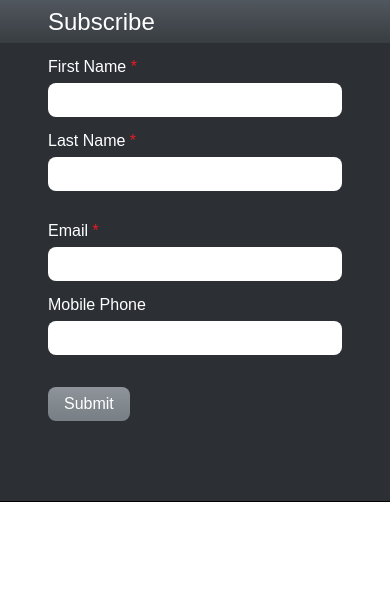
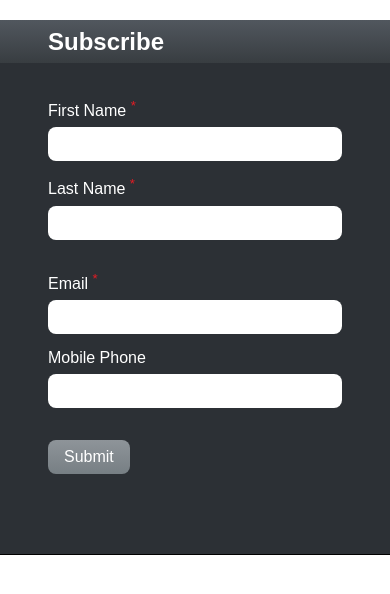
Before and after one commit to billonline33/subscribe-form, a React (Create React App) app: page / in a window 390 px wide. Shown: the top 594 px of the page. Built offline with nearby package versions, Linux system fonts and the light colour scheme.

Commit message:
clean up code

```diff
--- a/src/App.css
+++ b/src/App.css
@@ -1,23 +1,252 @@
-.App-header {
-  background-color: #282c34;
-  min-height: 100vh;
+/* Reset CSS */
+*,
+*::before,
+*::after {
+  -webkit-box-sizing: border-box;
+  box-sizing: border-box;
+}
+html,
+body {
+  margin: 0;
+  padding: 0;
+  border: 0;
+  font-size: 100%;
+  font: inherit;
+  vertical-align: baseline;
+}
+/* HTML5 display-role reset for older browsers */
+article,
+aside,
+details,
+figcaption,
+figure,
+footer,
+header,
+hgroup,
+menu,
+nav,
+section {
+  display: block;
+}
+body {
+  line-height: 1;
+}
+ol,
+ul {
+  list-style: none;
+}
+blockquote,
+q {
+  quotes: none;
+}
+blockquote:before,
+blockquote:after,
+q:before,
+q:after {
+  content: '';
+  content: none;
+}
+table {
+  border-collapse: collapse;
+  border-spacing: 0;
+}
+
+html {
+  font-size: 16px;
+}
+
+body {
+  font-family: Arial, Helvetica, sans-serif;
+  font-weight: 400;
+}
+
+/* subscribe styles */
+.subscribe {
+  background-color: #2c3035;
+  border-bottom: 1px solid #000;
+  margin: 0 auto;
+  max-width: 50rem;
+  min-height: 379px;
+}
+
+.subscribe__header {
+  background: linear-gradient(#51575e, #383d41);
+}
+
+.subscribe__header h2 {
+  color: #fff;
+  font-size: 2rem;
+  line-height: 2.2rem;
+  padding: 0.5rem 4rem;
+}
+
+.subscribe__data {
+  padding: 1rem 4rem 6rem;
+}
+
+.subscribe__row {
+  display: flex;
+  flex-direction: row;
+  margin-bottom: 1.5rem;
+}
+
+.subscribe__group {
   display: flex;
   flex-direction: column;
-  align-items: center;
-  justify-content: center;
-  font-size: calc(10px + 2vmin);
-  color: white;
+  flex-grow: 1;
 }
 
-.App-link {
-  color: #61dafb;
+.subscribe__group:first-child {
+  margin-right: 2rem;
 }
 
-@keyframes App-logo-spin {
-  from {
-    transform: rotate(0deg);
-  }
-  to {
-    transform: rotate(360deg);
+.subscribe__wrapper {
+  position: relative;
+}
+
+.subscribe__group label {
+  color: #fff;
+  font-size: 1.2rem;
+  margin-bottom: 0.5rem;
+}
+
+.subscribe__group p {
+  color: #fff;
+  font-size: 1.2rem;
+  margin: 0 auto;
+  padding-top: 100px;
+}
+
+.subscribe__group label sup {
+  color: #e71b23;
+}
+
+.subscribe__group input {
+  border: none;
+  border-radius: 0.5rem;
+  font-size: 1.2rem;
+  padding: 0.5rem 1.5rem 0.5rem 1rem;
+  width: 100%;
+}
+
+.subscribe__data input[type='submit'] {
+  background: linear-gradient(#8e9499, #777f84);
+  border: none;
+  border-radius: 0.5rem;
+  color: #fff;
+  cursor: pointer;
+  font-size: 1.2rem;
+  padding: 0.5rem 1rem;
+}
+
+.subscribe__data input[type='submit']:hover {
+  box-shadow: 0 0 0.5rem 0.1rem #fff;
+}
+
+/* Large desktops and laptops */
+@media (min-width: 1600px) and (max-width: 1919px) {
+  html {
+    font-size: 16px;
   }
 }
+@media (min-width: 1440px) and (max-width: 1599px) {
+  html {
+    font-size: 16px;
+  }
+}
+@media (min-width: 1200px) and (max-width: 1439px) {
+  html {
+    font-size: 16px;
+  }
+}
+
+/* Portrait tablets and medium desktops */
+@media (min-width: 992px) and (max-width: 1199px) {
+  html {
+    font-size: 16px;
+  }
+}
+
+/* Portrait tablets and small desktops */
+@media (min-width: 768px) and (max-width: 991px) {
+  html {
+    font-size: 16px;
+  }
+
+  /* subscribe styles */
+  .subscribe {
+    max-width: 45rem;
+  }
+}
+
+/* Landscape phones and portrait tablets */
+@media (max-width: 767px) {
+  html {
+    font-size: 16px;
+  }
+
+  /* subscribe styles */
+  .subscribe {
+    max-width: 100%;
+  }
+
+  .subscribe__header h2 {
+    font-size: 1.5rem;
+    line-height: 1.7rem;
+    padding: 0.5rem 3rem;
+  }
+
+  .subscribe__data {
+    padding: 1rem 3rem 5rem;
+  }
+
+  .subscribe__row {
+    margin-bottom: 1rem;
+  }
+
+  .subscribe__group:first-child {
+    margin-right: 1rem;
+  }
+
+  .subscribe__group label {
+    font-size: 1rem;
+    margin-bottom: 0.5rem;
+  }
+
+  .subscribe__group input {
+    font-size: 1rem;
+    padding: 0.5rem 1.5rem 0.5rem 1rem;
+  }
+
+  .subscribe__group img {
+    height: 1rem;
+    width: 1rem;
+  }
+
+  .subscribe__data input[type='submit'] {
+    font-size: 1rem;
+  }
+}
+
+/* Landscape phones and smaller */
+@media (max-width: 480px) {
+  html {
+    font-size: 16px;
+  }
+
+  /* subscribe styles */
+  .subscribe__row {
+    -webkit-box-orient: vertical;
+    -webkit-box-direction: normal;
+    -ms-flex-direction: column;
+    flex-direction: column;
+  }
+
+  .subscribe__group {
+    margin-bottom: 1rem;
+  }
+
+  .subscribe__group:first-child {
+    margin-right: 0rem;
+  }
+}
--- a/src/components/subscribe/SubscribeForm.css
+++ /dev/null
@@ -1,363 +0,0 @@
-/* Reset CSS */
-*,
-*::before,
-*::after {
-  -webkit-box-sizing: border-box;
-  box-sizing: border-box;
-}
-html,
-body,
-div,
-span,
-applet,
-object,
-iframe,
-h1,
-h2,
-h3,
-h4,
-h5,
-h6,
-p,
-blockquote,
-pre,
-a,
-abbr,
-acronym,
-address,
-big,
-cite,
-code,
-del,
-dfn,
-em,
-img,
-ins,
-kbd,
-q,
-s,
-samp,
-small,
-strike,
-strong,
-sub,
-sup,
-tt,
-var,
-b,
-u,
-i,
-center,
-dl,
-dt,
-dd,
-ol,
-ul,
-li,
-fieldset,
-form,
-label,
-legend,
-table,
-caption,
-tbody,
-tfoot,
-thead,
-tr,
-th,
-td,
-article,
-aside,
-canvas,
-details,
-embed,
-figure,
-figcaption,
-footer,
-header,
-hgroup,
-menu,
-nav,
-output,
-ruby,
-section,
-summary,
-time,
-mark,
-audio,
-video {
-  margin: 0;
-  padding: 0;
-  border: 0;
-  font-size: 100%;
-  font: inherit;
-  vertical-align: baseline;
-}
-/* HTML5 display-role reset for older browsers */
-article,
-aside,
-details,
-figcaption,
-figure,
-footer,
-header,
-hgroup,
-menu,
-nav,
-section {
-  display: block;
-}
-body {
-  line-height: 1;
-}
-ol,
-ul {
-  list-style: none;
-}
-blockquote,
-q {
-  quotes: none;
-}
-blockquote:before,
-blockquote:after,
-q:before,
-q:after {
-  content: '';
-  content: none;
-}
-table {
-  border-collapse: collapse;
-  border-spacing: 0;
-}
-
-html {
-  font-size: 16px;
-}
-
-body {
-  font-family: Arial, Helvetica, sans-serif;
-  font-weight: 400;
-}
-
-/* subscribe styles */
-.subscribe {
-  background-color: #2c3035;
-  border-bottom: 1px solid #000;
-  margin: 0 auto;
-  max-width: 50rem;
-}
-
-.subscribe__header {
-  background: -o-linear-gradient(#51575e, #383d41);
-  background: -webkit-gradient(
-    linear,
-    left top,
-    left bottom,
-    from(#51575e),
-    to(#383d41)
-  );
-  background: linear-gradient(#51575e, #383d41);
-}
-
-.subscribe__header h2 {
-  color: #fff;
-  font-size: 2rem;
-  line-height: 2.2rem;
-  padding: 0.5rem 4rem;
-}
-
-.subscribe__data {
-  padding: 1rem 4rem 6rem;
-}
-
-.subscribe__row {
-  display: -webkit-box;
-  display: -ms-flexbox;
-  display: flex;
-  -webkit-box-orient: horizontal;
-  -webkit-box-direction: normal;
-  -ms-flex-direction: row;
-  flex-direction: row;
-  margin-bottom: 1.5rem;
-}
-
-.subscribe__group {
-  display: -webkit-box;
-  display: -ms-flexbox;
-  display: flex;
-  -webkit-box-orient: vertical;
-  -webkit-box-direction: normal;
-  -ms-flex-direction: column;
-  flex-direction: column;
-  -webkit-box-flex: 1;
-  -ms-flex-positive: 1;
-  flex-grow: 1;
-}
-
-.subscribe__group:first-child {
-  margin-right: 2rem;
-}
-
-.subscribe__wrapper {
-  position: relative;
-}
-
-.subscribe__group label {
-  color: #fff;
-  font-size: 1.2rem;
-  margin-bottom: 0.5rem;
-}
-
-.subscribe__group label sup {
-  color: #e71b23;
-}
-
-.subscribe__group input {
-  border: none;
-  border-radius: 0.5rem;
-  font-size: 1.2rem;
-  padding: 0.5rem 1.5rem 0.5rem 1rem;
-  width: 100%;
-}
-
-.subscribe__group img {
-  position: absolute;
-  top: 50%;
-  right: 0.5rem;
-  -webkit-transform: translateY(-50%);
-  -ms-transform: translateY(-50%);
-  transform: translateY(-50%);
-  height: 1rem;
-  width: 1rem;
-}
-
-.subscribe__data input[type='submit'] {
-  background: -o-linear-gradient(#8e9499, #777f84);
-  background: -webkit-gradient(
-    linear,
-    left top,
-    left bottom,
-    from(#8e9499),
-    to(#777f84)
-  );
-  background: linear-gradient(#8e9499, #777f84);
-  border: none;
-  border-radius: 0.5rem;
-  color: #fff;
-  cursor: pointer;
-  font-size: 1.2rem;
-  padding: 0.5rem 1rem;
-}
-
-.subscribe__data input[type='submit']:hover {
-  -webkit-box-shadow: 0 0 0.5rem 0.1rem #fff;
-  box-shadow: 0 0 0.5rem 0.1rem #fff;
-}
-
-/* Large desktops and laptops */
-@media (min-width: 1600px) and (max-width: 1919px) {
-  html {
-    font-size: 16px;
-  }
-}
-@media (min-width: 1440px) and (max-width: 1599px) {
-  html {
-    font-size: 16px;
-  }
-}
-@media (min-width: 1200px) and (max-width: 1439px) {
-  html {
-    font-size: 16px;
-  }
-}
-
-/* Portrait tablets and medium desktops */
-@media (min-width: 992px) and (max-width: 1199px) {
-  html {
-    font-size: 16px;
-  }
-}
-
-/* Portrait tablets and small desktops */
-@media (min-width: 768px) and (max-width: 991px) {
-  html {
-    font-size: 16px;
-  }
-
-  /* subscribe styles */
-  .subscribe {
-    max-width: 45rem;
-  }
-}
-
-/* Landscape phones and portrait tablets */
-@media (max-width: 767px) {
-  html {
-    font-size: 16px;
-  }
-
-  /* subscribe styles */
-  .subscribe {
-    max-width: 100%;
-  }
-
-  .subscribe__header h2 {
-    font-size: 1.5rem;
-    line-height: 1.7rem;
-    padding: 0.5rem 3rem;
-  }
-
-  .subscribe__data {
-    padding: 1rem 3rem 5rem;
-  }
-
-  .subscribe__row {
-    margin-bottom: 1rem;
-  }
-
-  .subscribe__group:first-child {
-    margin-right: 1rem;
-  }
-
-  .subscribe__group label {
-    font-size: 1rem;
-    margin-bottom: 0.5rem;
-  }
-
-  .subscribe__group input {
-    font-size: 1rem;
-    padding: 0.5rem 1.5rem 0.5rem 1rem;
-  }
-
-  .subscribe__group img {
-    height: 1rem;
-    width: 1rem;
-  }
-
-  .subscribe__data input[type='submit'] {
-    font-size: 1rem;
-  }
-}
-
-/* Landscape phones and smaller */
-@media (max-width: 480px) {
-  html {
-    font-size: 16px;
-  }
-
-  /* subscribe styles */
-  .subscribe__row {
-    -webkit-box-orient: vertical;
-    -webkit-box-direction: normal;
-    -ms-flex-direction: column;
-    flex-direction: column;
-  }
-
-  .subscribe__group {
-    margin-bottom: 1rem;
-  }
-
-  .subscribe__group:first-child {
-    margin-right: 0rem;
-  }
-}
--- a/src/components/subscribe/SubscribeForm.js
+++ b/src/components/subscribe/SubscribeForm.js
@@ -1,6 +1,5 @@
 import React, { Component } from 'react';
 import { subscribeService } from '../../services/subscribeService';
-import './SubscribeForm.css';
 
 class SubscribeFrom extends Component {
   constructor(props) {
--- a/src/components/subscribeAction/SubscribeAction.js
+++ b/src/components/subscribeAction/SubscribeAction.js
@@ -2,8 +2,13 @@ import React from 'react';
 
 function SubscribeAction() {
   return (
-    <div>
-      <p>Thank you for subscribing!</p>
+    <div className="subscribe">
+      <div className="subscribe__header">
+        <h2>Subscribe</h2>
+      </div>
+      <div className="subscribe__group">
+        <p>Thank you for subscribing!</p>
+      </div>
     </div>
   );
 }
--- a/src/constants/api.constants.js
+++ /dev/null
@@ -1,3 +0,0 @@
-export const apiConstants = {
-  baseURL: 'http://localhost:5000'
-};
--- a/src/services/subscribeService.js
+++ b/src/services/subscribeService.js
@@ -1,17 +1,11 @@
-import { apiConstants } from '../constants/api.constants';
-
 /* can easily add more actions here later on*/
 export const subscribeService = {
   submitForm: submitSubscriptionForm
 };
 
 export function submitSubscriptionForm(payLoad) {
-  const endPointURL = `${apiConstants.baseURL}/submit-form`;
-
   let thisBody = JSON.stringify(payLoad);
   console.log('this body 111=', thisBody);
-
-  //debugger;
 
   fetch('/test')
     .then(res => res.json())
```
